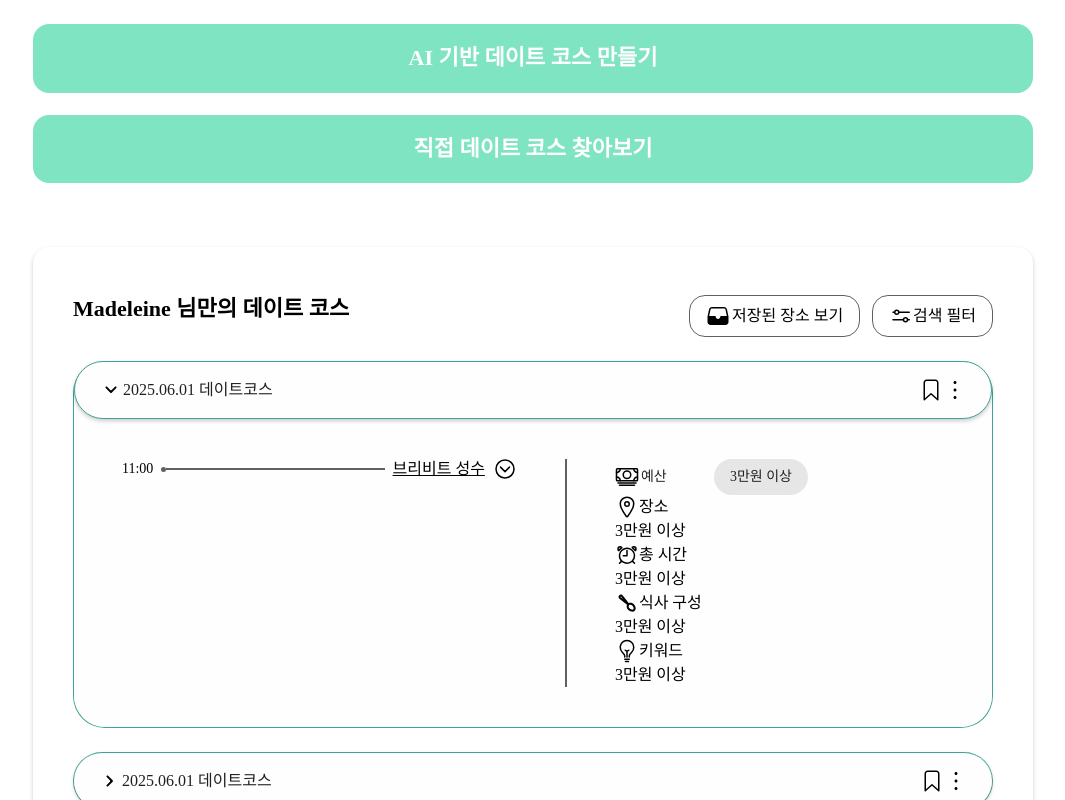
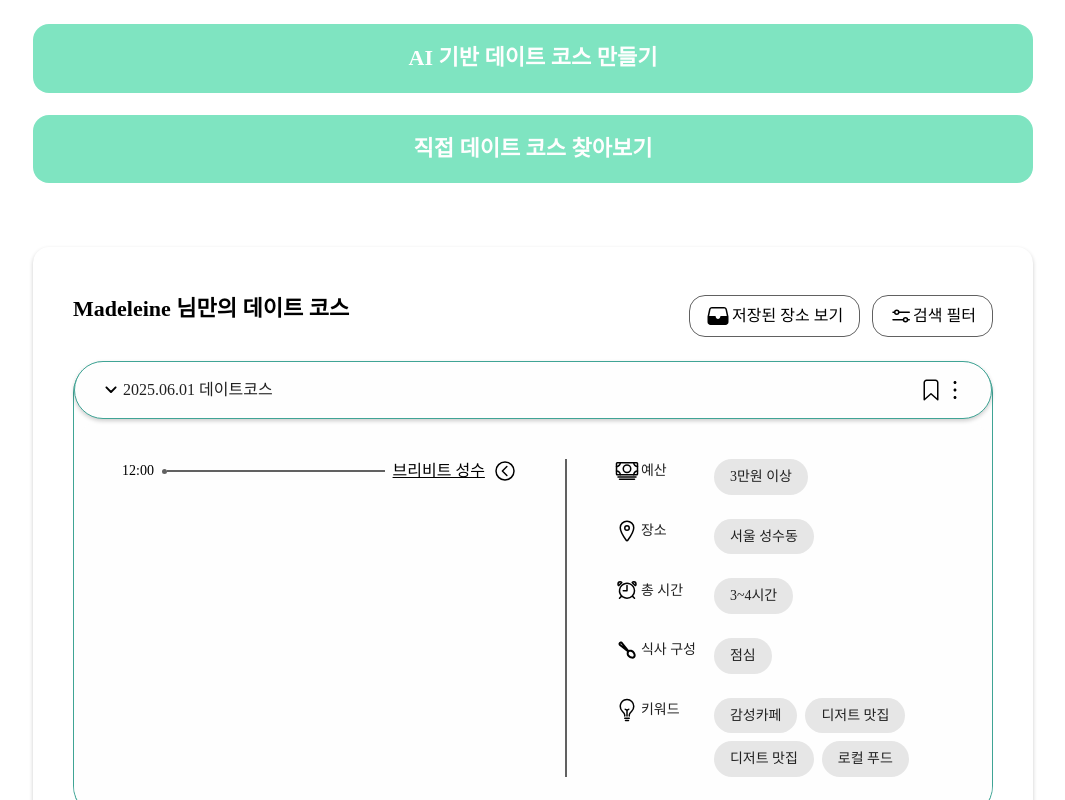
Before and after one commit to WithTime12/WithTimeFE, a React (Vite) app: page /dateCourse in a window 1280 px wide. Both pictures are taken after a click on the icon 217 px from the left and 390 px from the top of the page. Shown: the whole page, without its empty margins (107-1172 px from the left). Built offline with nearby package versions, Linux system fonts and the light colour scheme.

Commit message:
feat: 백업

```diff
--- a/src/components/dateCourse/dateCourse.tsx
+++ b/src/components/dateCourse/dateCourse.tsx
@@ -36,11 +36,18 @@ function DateCourse() {
                 <div className="w-full flex h-fit bg-default-gray-100 rounding-32 justify-center items-start self-stretch">
                     <div className="w-full px-[48px] py-[40px] gap-[48px] flex justify-between h-fit">
                         <div className="flex flex-col w-[60%]">
-                            <Timeline />
+                            <Timeline
+                                title="브리비트 성수"
+                                time="12:00"
+                                address="서울 성동구 왕십리로2길 30 1층"
+                                price="평균 5000원"
+                                tags={['감성 카페', '디저트 맛집']}
+                                menu="카라멜 밀크"
+                            />
                         </div>
                         <div className="border-[0.5px] border-default-gray-700 " />
                         <div className="flex flex-col w-[50%]">
-                            <Info />
+                            <Info cashTag={''} locationTag={''} timeTag={''} MealTag={''} keywordTags={[]} />
                         </div>
                     </div>
                 </div>
--- a/src/components/dateCourse/info.tsx
+++ b/src/components/dateCourse/info.tsx
@@ -6,40 +6,32 @@ import Cash from '@/assets/icons/cash_Blank.svg?react';
 import Location from '@/assets/icons/Location_Blank.svg?react';
 import Spoon from '@/assets/icons/spoon_Blank.svg?react';
 
-export default function Info() {
+type TInfo = {
+    cashTag: string;
+    locationTag: string;
+    timeTag: string;
+    MealTag: string;
+    keywordTags: string[];
+};
+
+export default function Info({ cashTag, locationTag, timeTag, MealTag, keywordTags }: TInfo) {
     return (
-        <div className="w-full">
+        <div className="w-full gap-[24px] flex flex-col">
             <InfoElement title="예산" tags={['3만원 이상']}>
                 <Cash stroke="#000000" />
             </InfoElement>
-
-            <tr>
-                <div className="w-[90px] flex">
-                    <Location stroke="#000000" />
-                    장소
-                </div>
-                <div>3만원 이상</div>
-            </tr>
-            <tr>
-                <div className="w-[90px] flex">
-                    <Alarm stroke="#000000" />총 시간
-                </div>
-                <div>3만원 이상</div>
-            </tr>
-            <tr>
-                <div className="w-[90px] flex">
-                    <Spoon fill="#000000" />
-                    식사 구성
-                </div>
-                <div>3만원 이상</div>
-            </tr>
-            <tr>
-                <div className="w-[90px] flex">
-                    <Blub stroke="#000000" />
-                    키워드
-                </div>
-                <div>3만원 이상</div>
-            </tr>
+            <InfoElement title="장소" tags={['서울 성수동']}>
+                <Location stroke="#000000" />
+            </InfoElement>
+            <InfoElement title="총 시간" tags={['3~4시간']}>
+                <Alarm stroke="#000000" />
+            </InfoElement>
+            <InfoElement title="식사 구성" tags={['점심']}>
+                <Spoon fill="#000000" />
+            </InfoElement>
+            <InfoElement title="키워드" tags={['감성카페', '디저트 맛집', '디저트 맛집', '로컬 푸드']}>
+                <Blub stroke="#000000" />
+            </InfoElement>
         </div>
     );
 }
--- a/src/components/dateCourse/infoElement.tsx
+++ b/src/components/dateCourse/infoElement.tsx
@@ -1,6 +1,6 @@
 import type { ReactElement } from 'react';
 
-import InfoTag from './infoTag';
+import KeywordButton from './keywordButton';
 
 type TInfoElement = {
     children: ReactElement;
@@ -9,14 +9,14 @@ type TInfoElement = {
 };
 export default function InfoElement({ children, title, tags }: TInfoElement) {
     return (
-        <div className="flex w-full gap-[16px]">
+        <div className="flex w-full gap-[16px] items-start">
             <div className="flex gap-[2px] items-center w-[83px] text-default-gray-800 font-body2">
                 {children}
                 {title}
             </div>
-            <div className="flex">
+            <div className="flex flex-1 flex-wrap gap-[8px]">
                 {tags.map((tag, idx) => {
-                    return <InfoTag tag={tag} key={idx} />;
+                    return <KeywordButton tag={tag} key={idx} />;
                 })}
             </div>
         </div>
--- a/src/components/dateCourse/infoTag.tsx
+++ /dev/null
@@ -1,3 +0,0 @@
-export default function InfoTag({ tag }: { tag: string }) {
-    return <div className="flex rounding-32 bg-default-gray-400 px-[16px] py-[8px] text-default-gray-800 font-body2">{tag}</div>;
-}
--- /dev/null
+++ b/src/components/dateCourse/keywordButton.tsx
@@ -0,0 +1,20 @@
+type TKeywordButtonProps = {
+    tag: string;
+    selected?: boolean;
+    onClick?: () => void;
+    isButton?: boolean;
+};
+
+export default function KeywordButton({ tag, selected = false, onClick, isButton }: TKeywordButtonProps) {
+    return (
+        <div
+            onClick={isButton ? onClick : undefined}
+            className={`flex flex-nowrap rounding-32 px-[16px] py-[8px] font-body2
+        ${selected ? 'bg-primary-700 text-white' : 'bg-default-gray-400 text-default-gray-800'}
+        ${isButton && 'cursor-pointer'}
+        `}
+        >
+            {tag}
+        </div>
+    );
+}
--- a/src/components/dateCourse/timeline.tsx
+++ b/src/components/dateCourse/timeline.tsx
@@ -1,20 +1,43 @@
 import { useState } from 'react';
 
 import ArrowDown from '@/assets/icons/Arrow-Down_Blank.svg?react';
+import CheckSuccess from '@/assets/icons/Check-Success-Blank.svg?react';
 
-function Timeline() {
+type TTimeline = {
+    end?: boolean;
+    title: string;
+    time: string;
+    address: string;
+    price: string;
+    tags: string[];
+    menu: string;
+};
+function Timeline({ end = false, title, time, address, price, tags, menu }: TTimeline) {
     const [open, setOpen] = useState(false);
     return (
-        <div className="flex h-[20px] w-full gap-2">
-            <div className="flex text-center h-full font-body2">11:00</div>
-            <div className="flex flex-1 h-full justify-center items-center">
-                <div className="rounded-full w-[5px] h-[5px] bg-default-gray-700" />
-                <div className="flex-1 border-[1px] border-default-gray-700" />
+        <div className="flex w-full gap-2 flex-col" onClick={() => setOpen(!open)}>
+            <div className="flex justify-center gap-2 items-center">
+                <div className="flex items-center h-full font-body2">{time}</div>
+                <div className="flex flex-1 h-full justify-center items-center">
+                    <div className="rounded-full w-[5px] h-[5px] bg-default-gray-700" />
+                    <div className="flex-1 border-[1px] border-default-gray-700" />
+                </div>
+                <div className="flex gap-[8px] items-center">
+                    <div className="underline font-body1">{end ? 'End' : title}</div>
+                    {!end && <ArrowDown className={`${!open && 'rotate-90'}`} stroke="#000000" />}
+                </div>
             </div>
-            <div className="flex gap-[8px] items-center">
-                <div className="underline font-body1">브리비트 성수</div>
-                <ArrowDown className={`${open && 'rotate-90'}`} stroke="#000000" />
-            </div>
+
+            {open && (
+                <div className="flex w-full">
+                    <div className="flex flex-col">
+                        <div>
+                            WithTime Pick <CheckSuccess stroke={'#000000'} />
+                        </div>
+                    </div>
+                    <div />
+                </div>
+            )}
         </div>
     );
 }
```
